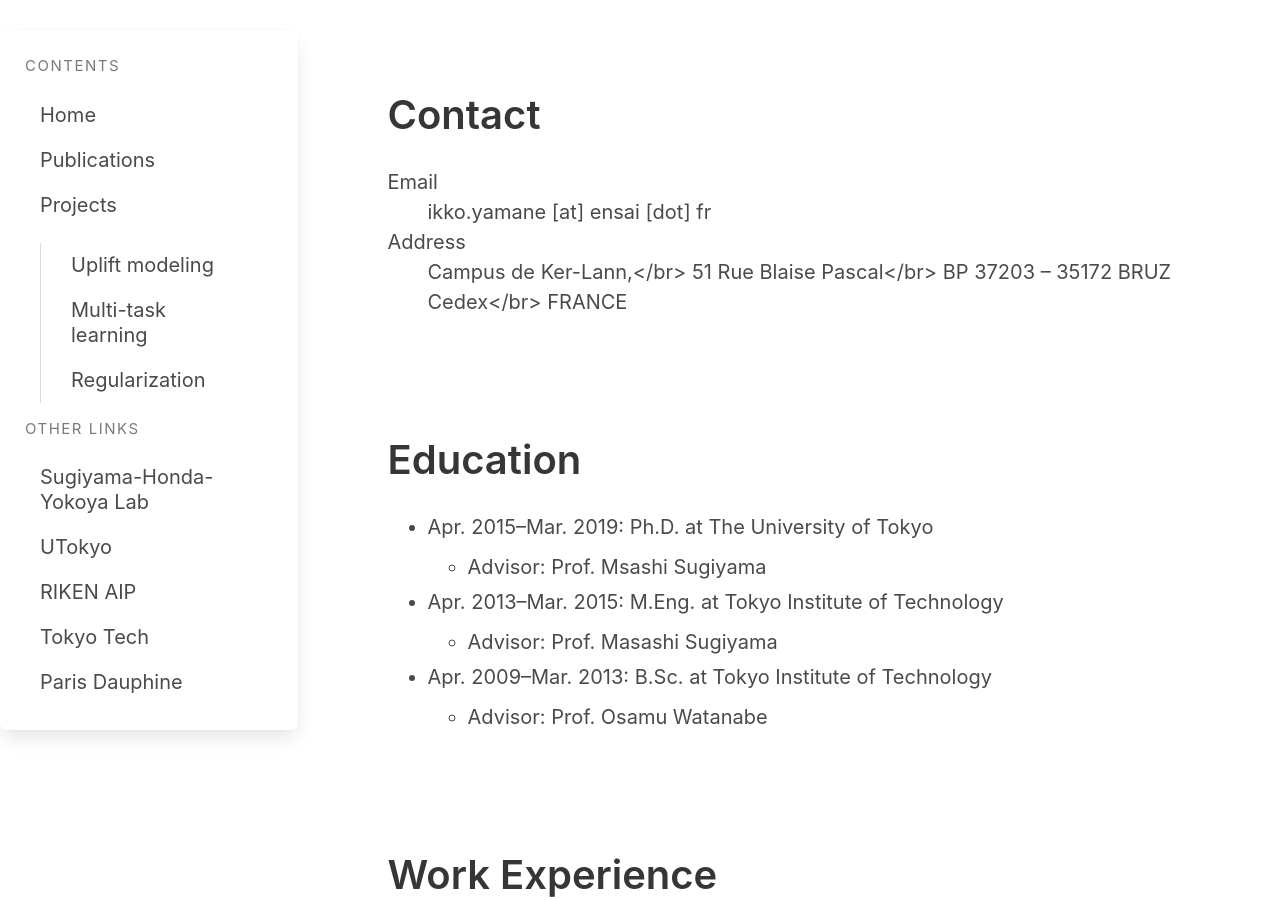
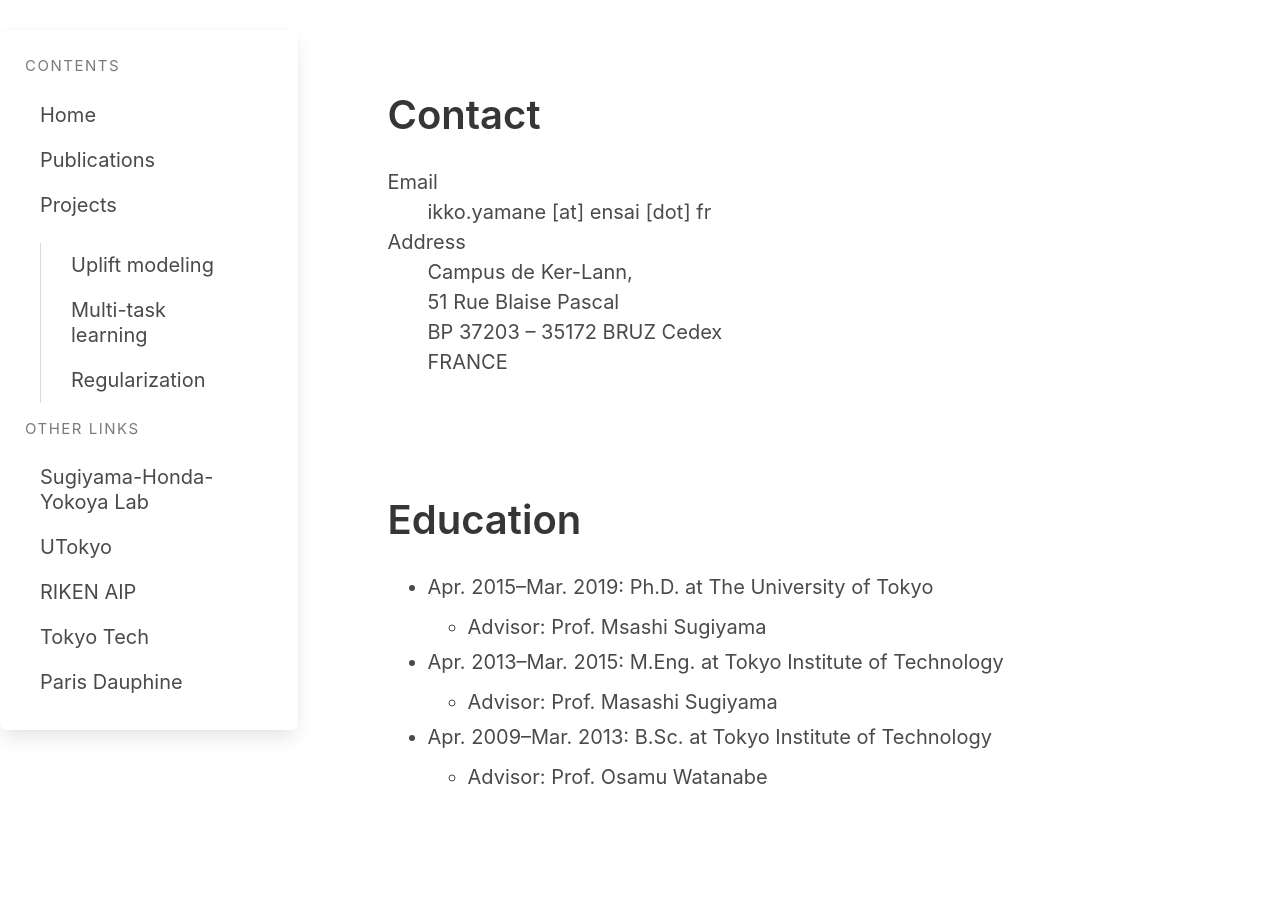
Before and after one commit to i-yamane/i-yamane.github.io, a Jekyll site: the page built from index.markdown, in a window 1280 px wide and 900 px high, scrolled down 474 px. Built offline with Jekyll 4.4.1, drawn with Linux system fonts in a browser that asks for light colours; nearby versions of some CDN libraries.

```diff
--- a/index.markdown
+++ b/index.markdown
@@ -30,9 +30,9 @@ My research interests include multi-task learning, treatment effect estimation,
 			<dt>Email</dt>
 			<dd><p>ikko.yamane [at] ensai [dot] fr</p></dd>
 			<dt>Address</dt>
-			<dd><p>Campus de Ker-Lann,</br>
-			51 Rue Blaise Pascal</br>
-		BP 37203 – 35172 BRUZ Cedex</br>
+			<dd><p>Campus de Ker-Lann,<br />
+			51 Rue Blaise Pascal<br />
+		BP 37203 – 35172 BRUZ Cedex<br />
 FRANCE</p></dd>
 		</dl>
 	</div>
```
